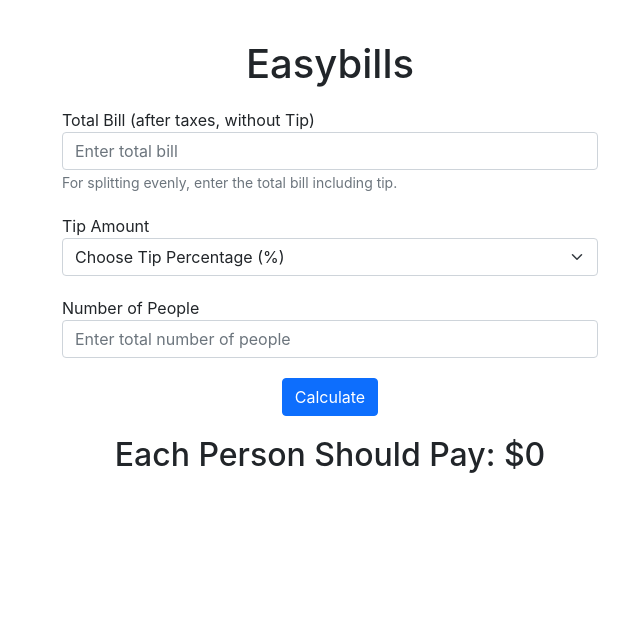
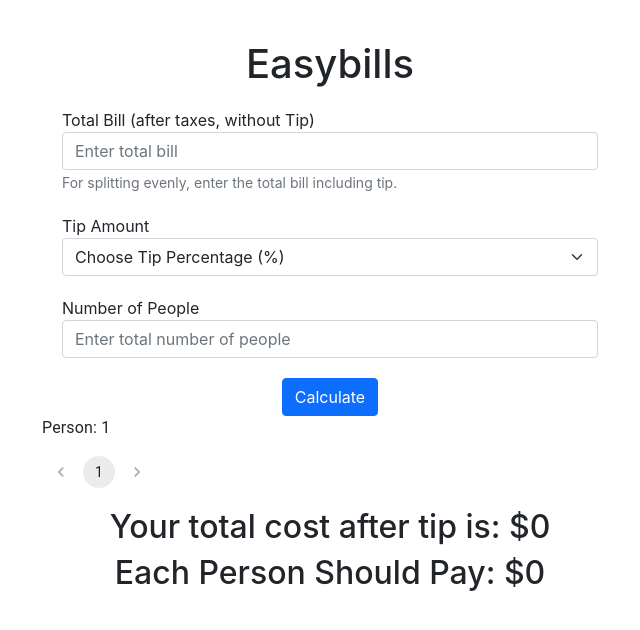
Before and after one commit to 397-f21/easybills, a React (Create React App) app: page / in a window 1280 px wide. Shown: the top 630 px of the page, without its empty margins (310-950 px from the left). Built offline with nearby package versions, Linux system fonts and the light colour scheme.

Commit message:
add MUI pagination still figuring

```diff
--- a/package.json
+++ b/package.json
@@ -3,6 +3,9 @@
   "version": "0.1.0",
   "private": true,
   "dependencies": {
+    "@emotion/react": "^11.6.0",
+    "@emotion/styled": "^11.6.0",
+    "@mui/material": "^5.1.1",
     "@testing-library/jest-dom": "^5.15.0",
     "@testing-library/react": "^11.2.7",
     "@testing-library/user-event": "^12.8.3",
--- a/public/index.html
+++ b/public/index.html
@@ -25,7 +25,7 @@
       work correctly both with client-side routing and a non-root public URL.
       Learn how to configure a non-root public URL by running `npm run build`.
     -->
-    <title>React App</title>
+    <title>EasyBill</title>
   </head>
   <body>
     <noscript>You need to enable JavaScript to run this app.</noscript>
--- a/src/App.js
+++ b/src/App.js
@@ -1,6 +1,9 @@
-
 import './App.css';
 import React, { useState } from 'react';
+import Typography from '@mui/material/Typography';
+import Pagination from '@mui/material/Pagination';
+import Stack from '@mui/material/Stack';
+
 
 
 const total_amount = 100;
@@ -14,12 +17,18 @@ const user1 = dish1 / total_amount * tip + dish1;
 
 // your share = (total+tip) / menu total * what you ordered
 let result = "Test result";
+let total;
 
 function App() {
   const [totalBill, setTotalBill] = useState(0);
   const [numPeople, setNumPeople] = useState(1);
+  const [totalwtip, setTotalwTip] = useState(0);
   const [evenResult, setEvenResult] = useState(0);
   const [tip, setTip] = useState(0);
+  const [page, setPage] = useState(1);
+  const handleChange = (event, value) => {
+    setPage(value);
+  };
 
   const changeTotalBill = (e) => {
     setTotalBill(e.target.value);
@@ -30,7 +39,9 @@ function App() {
   }
 
   const calculateTotal = () => {
-    result = (totalBill / numPeople * (1 + tip)).toFixed(2);
+    total = (totalBill * (1 + tip)).toFixed(2);
+    result = (total / numPeople).toFixed(2);
+    setTotalwTip(total);
     setEvenResult(result);
   }
 
@@ -68,7 +79,12 @@ function App() {
         <div className="center">
           <button className="btn btn-primary" onClick={calculateTotal}>Calculate</button>
         </div>
+        <Stack spacing={2}>
+          <Typography>Person: {page}</Typography>
+          <Pagination count={numPeople} page={page} onChange={handleChange} />
+        </Stack>
         <div className="form-group center">
+          <h2>Your total cost after tip is: {`$${totalwtip}`}</h2>
           <h2>Each Person Should Pay: {`$${evenResult}`}</h2>
         </div>
       </div>
```
Also changed, not shown: 1 other file (tests, documents, lock files or other folders).
